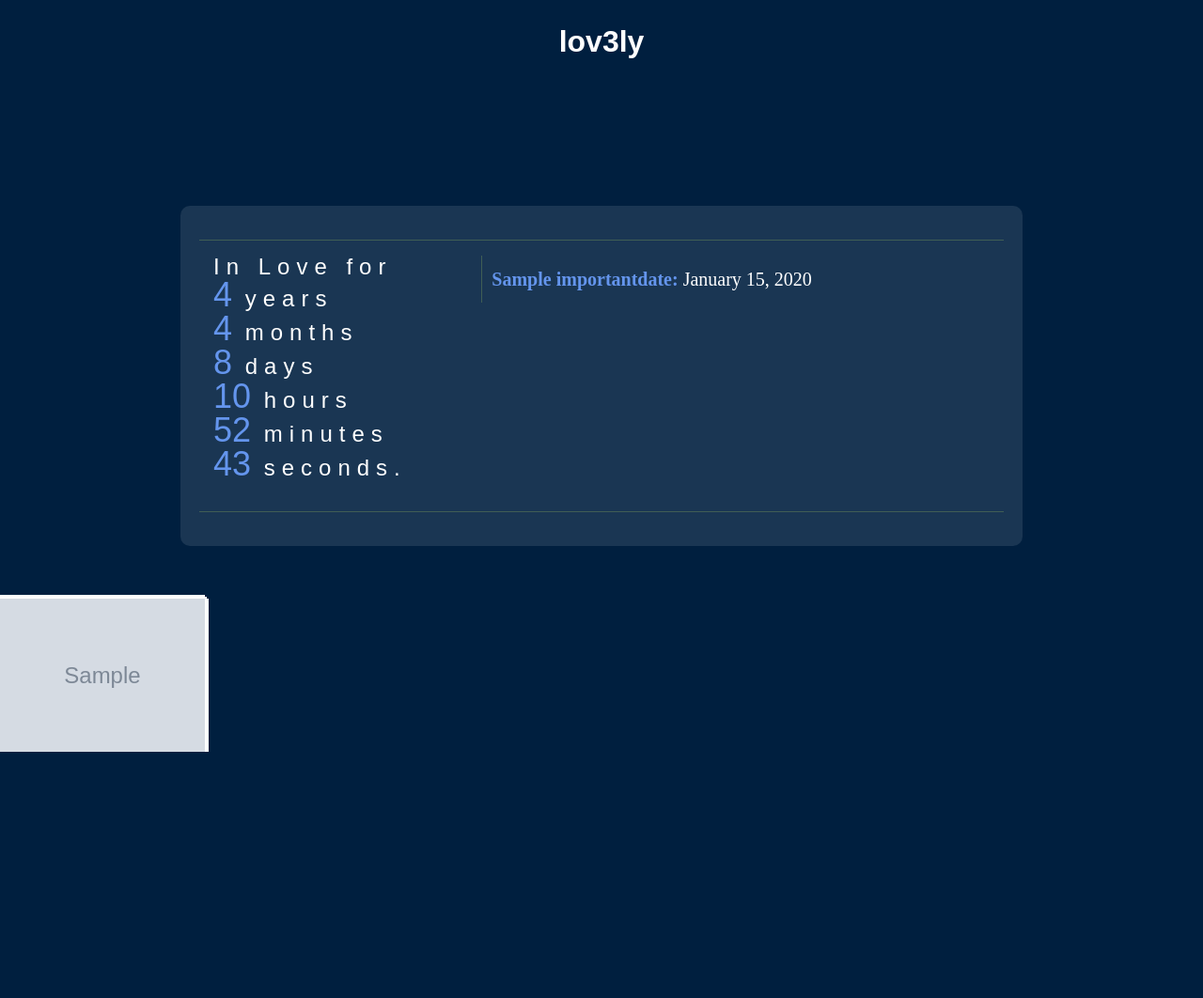
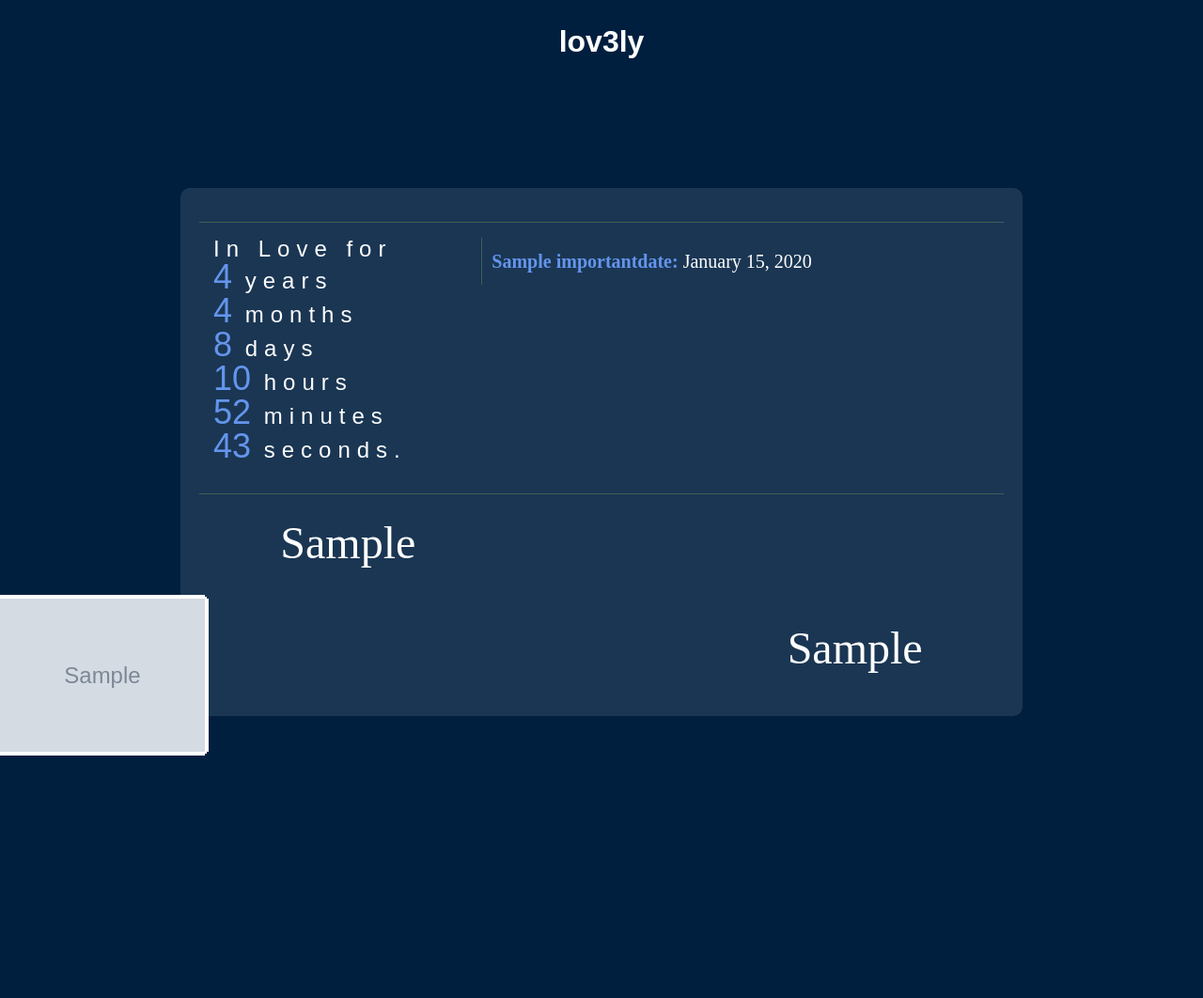
Before and after one commit to igholami/lov3ly, a Django app: page / in a window 1280 px wide. Shown: the whole page at 94% size. Before the commit the page ends 800 px from the top, so only its background shows below. Run offline with Django 4.2, Linux system fonts and the light colour scheme; a user stored in the database is signed in; tables that the repository leaves empty hold one stand-in row (values such as "Sample post"); grey boxes marked "Sample" are stand-in pictures; some libraries are stand-ins or nearby versions; some web fonts are replaced.

Commit message:
Implement oath

```diff
--- a/billboard/models.py
+++ b/billboard/models.py
@@ -4,6 +4,7 @@ from django.contrib.auth import get_user_model
 
 class Relationship(models.Model):
     since = models.DateTimeField()
+    oath = models.TextField(null=True, blank=True)
 
     def __str__(self):
         if self.participants.count() == 0:
--- a/billboard/templates/home.html
+++ b/billboard/templates/home.html
@@ -13,7 +13,7 @@
             {% for partner in partners %}
                 <h1 class="text-white">{{ partner.user.first_name }}
                     {% if not partner.user.profile.online %}
-                        <span class="badge bg-danger text-white">Offline</span>
+                        <span class="badge bg-danger text-white" style="font-size: 12px">Offline</span>
                     {% else %}
                         <span class="badge bg-success text-white" style="font-size: 12px">Online</span>
                     {% endif %}
@@ -49,6 +49,20 @@
                     </div>
                 </div>
                 <hr style="border-color: #405e55">
+                {% if relationship.oath %}
+                    <div class="container">
+                        <div class="row justify-content-center">
+                            <div class="col-12 col-lg-10 oath-container">
+                                <p class="oath">
+                                    {{ relationship.oath | linebreaksbr }}
+                                </p>
+                                <br>
+                                <p class="oath" style="text-align: right">{{ joint_names }}</p>
+                            </div>
+                        </div>
+                    </div>
+                {% endif %}
+
             {% endif %}
         {% endif %}
     </div>
@@ -73,9 +87,19 @@
             right: 0;
         }
 
+        .oath {
+            font-family: 'beloved-script';
+            font-size: 48px;
+            width: 100%;
+            color: white;
+        }
+
         @media (max-width: 768px) {
             .bottom-fixed {
                 width: 200px; /* Adjust for smaller screens */
+            }
+            .oath {
+                font-size: 32px;
             }
         }
 
--- a/billboard/views.py
+++ b/billboard/views.py
@@ -11,7 +11,7 @@ def home(request):
         return redirect('fingerprint')
     user = request.user
     in_relationship = Relationship.objects.filter(participants__user=user).exists()
-    relationship, partners, since, ordered_events = None, None, None, None
+    relationship, partners, since, ordered_events, joint_names = None, None, None, None, None
     admitted = False
     if in_relationship:
         relationship = user.participation.relationship
@@ -22,6 +22,7 @@ def home(request):
         fall_events = relationship.important_dates.filter(name='Fall in Love')
         if fall_events.exists():
             since = fall_events.first().date
+        joint_names = ' & '.join([p.user.first_name for p in relationship.participants.order_by('user__first_name')])
     return render(request, 'home.html', context={
             'user': request.user,
             'in_relationship': in_relationship,
@@ -30,4 +31,5 @@ def home(request):
             'admitted': admitted,
             'since': since,
             'ordered_events': ordered_events,
+            'joint_names': joint_names,
         })
--- a/fingerprint/templates/auth.html
+++ b/fingerprint/templates/auth.html
@@ -5,6 +5,7 @@
 {% block title %}Authenticate{% endblock %}
 
 {% block content %}
+    <div class="my-center-container">
         <div class="my-container">
             <h2 class="text-center text-white">Authenticate</h2>
             <form method="post" action="{% url 'auth' %}" class="text-center">
@@ -15,4 +16,5 @@
                 <button type="submit" class="btn btn-primary">Submit</button>
             </form>
         </div>
+    </div>
 {% endblock %}
--- a/fingerprint/templates/index.html
+++ b/fingerprint/templates/index.html
@@ -5,6 +5,7 @@
 {% block title %}Authenticate{% endblock %}
 
 {% block content %}
+    <div class="my-center-container">
         <div class="my-container">
             <h2 class="text-center text-white">Authenticate</h2>
             <form method="post" action="{% url 'auth' %}" class="text-center">
@@ -15,4 +16,5 @@
                 <button type="submit" class="btn btn-primary">Submit</button>
             </form>
         </div>
+    </div>
 {% endblock %}
--- a/fingerprint/templates/login.html
+++ b/fingerprint/templates/login.html
@@ -2,11 +2,13 @@
 {% load static %}
 {% block title %}Fingerprint{% endblock %}
 {% block content %}
+    <div class="my-center-container">
         <div class="text-center">
             <button class="btn bg-white" id="btnBegin" style="border-radius: 12px; padding: 10px;">
                 <img src="{% static 'images/fingerprint.png' %}" style="max-width: 120px;">
             </button>
             <div class="text-danger" id="error"></div>
+        </div>
     </div>
 {% endblock %}
 
--- a/fingerprint/templates/register.html
+++ b/fingerprint/templates/register.html
@@ -2,11 +2,13 @@
 {% load static %}
 {% block title %}Fingerprint{% endblock %}
 {% block content %}
+    <div class="my-center-container">
         <div class="text-center">
             <button class="btn bg-white" id="btnBegin" style="border-radius: 12px; padding: 10px;">
                 <img src="{% static 'images/fingerprint.png' %}" style="max-width: 120px;">
             </button>
             <div class="text-danger" id="error"></div>
+        </div>
     </div>
 {% endblock %}
 
--- a/fingerprint/views.py
+++ b/fingerprint/views.py
@@ -155,7 +155,7 @@ def complete_login(request):
 def home(request):
     return render(
         request,
-        "home.html",
+        "fingerprint_home.html",
         context={
             "user": request.user
         }
--- a/templates/base.html
+++ b/templates/base.html
@@ -14,8 +14,10 @@
             font-family: sans-serif;
             display: flex;
             justify-content: center;
-            align-items: center;
-            height: 100vh;
+            {#align-items: center;#}
+            min-height: 100vh;
+            padding-top: 200px;
+            padding-bottom: 300px;
             margin: 0;
         }
         .my-header {
@@ -38,6 +40,12 @@
             color: inherit;
             text-decoration: inherit;
         }
+        .my-center-container {
+            width: 100%;
+            display: flex;
+            justify-content: center;
+            align-items: center;
+        }
     </style>
 </head>
 <body>
```
Also changed, not shown: fingerprint/templates/fingerprint_home.html (added, +14 -0 lines), fingerprint/templates/home.html (deleted, +0 -12 lines), billboard/migrations/0006_relationship_oath.py (added). Lines whose indentation alone changed are shown as unchanged.
